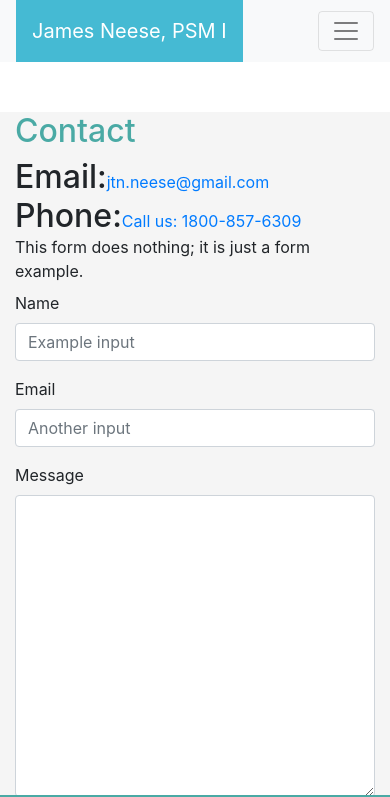
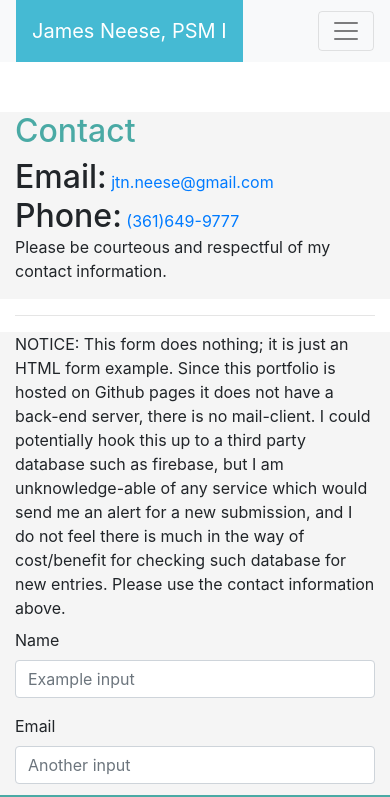
Before and after one commit to JBloodBeardN/Bootstrap-Portfolio, a plain HTML site: page contact.html in a window 390 px wide. Shown: the top 797 px of the page. Drawn offline with nearby package versions, Linux system fonts and the light colour scheme.

Commit message:
updated contact us form with correct label for phone number, and added better notice to form

```diff
--- a/contact.html
+++ b/contact.html
@@ -53,20 +53,24 @@
             <div class="row">
                 <div class="col-sm-12">
                     <div class="row">
-                        <div class="col-sm-12"><span class="h2">Email:</span><a href="mailto:jtn.neese@gmail.com">jtn.neese@gmail.com</a></div>
+                        <div class="col-sm-12"><span class="h2">Email:</span><a href="mailto:jtn.neese@gmail.com"> jtn.neese@gmail.com</a></div>
                     </div>
                     <div class="row">
-                        <div class=col-sm-12><span class="h2">Phone:</span><a href="tel:3616499777">Call us: 1800-857-6309</a></div>
+                        <div class="col-sm-12"><span class="h2">Phone:</span><a href="tel:3616499777"> (361)649-9777</a></div>
+                    </div>
+                    <div class="row">
+                        <div class="col-sm-12"><p>Please be courteous and respectful of my contact information.</p></div>
                     </div>
                 </div>
             </div>
         </div>
     </div>
+    <hr/>
     <div class="row" >
         <div class="col-sm-12 col-md-10 col-lg-8" id="contactContainer">
             <form>
                     <div class="form-group">
-                        <label>This form does nothing; it is just a form example.</label><br/>
+                        <label>NOTICE: This form does nothing; it is just an HTML form example. Since this portfolio is hosted on Github pages it does not have a back-end server, there is no mail-client. I could potentially hook this up to a third party database such as firebase, but I am unknowledge-able of any service which would send me an alert for a new submission, and I do not feel there is much in the way of cost/benefit for checking such database for new entries. Please use the contact information above.</label><br/>
                       <label for="formGroupExampleInput">Name</label>
                       <input type="text" class="form-control" id="formGroupExampleInput" placeholder="Example input">
                     </div>
```
